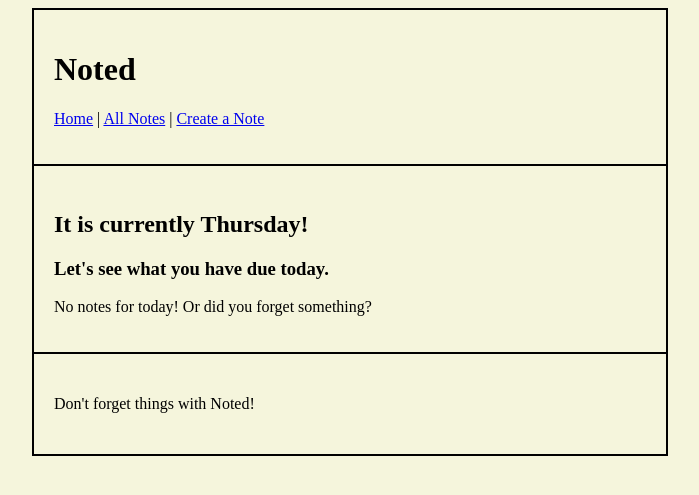
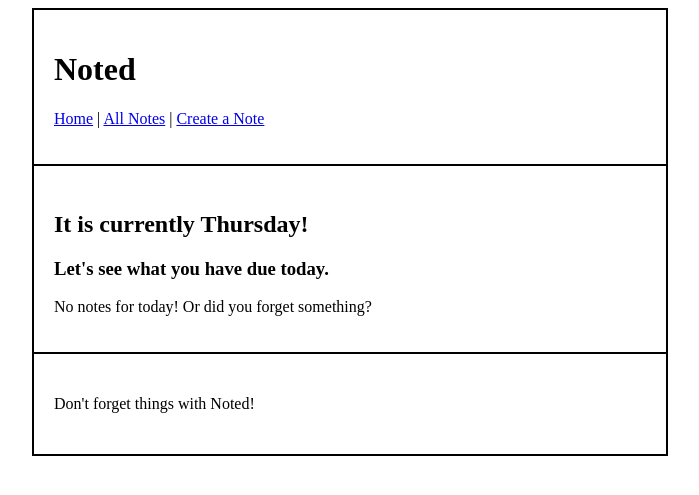
Before and after one commit to dbdesign-students-spring2024/7-web-app-mathewpan2, a Flask app: page / in a window 1280 px wide. Shown: the top 495 px of the page, without its empty margins (290-989 px from the left). Run offline with Flask 2, Linux system fonts and the light colour scheme; data that the repository does not hold is empty.

Commit message:
updated readme

```diff
--- a/static/css/style.css
+++ b/static/css/style.css
@@ -4,9 +4,6 @@
   margin: 0 auto;
 }
 
-body {
-  background-color: beige;
-}
 
 header,
 footer,
```
Also changed, not shown: README.md, images/1.PNG (added), images/2.PNG (added), images/3.PNG (added).
